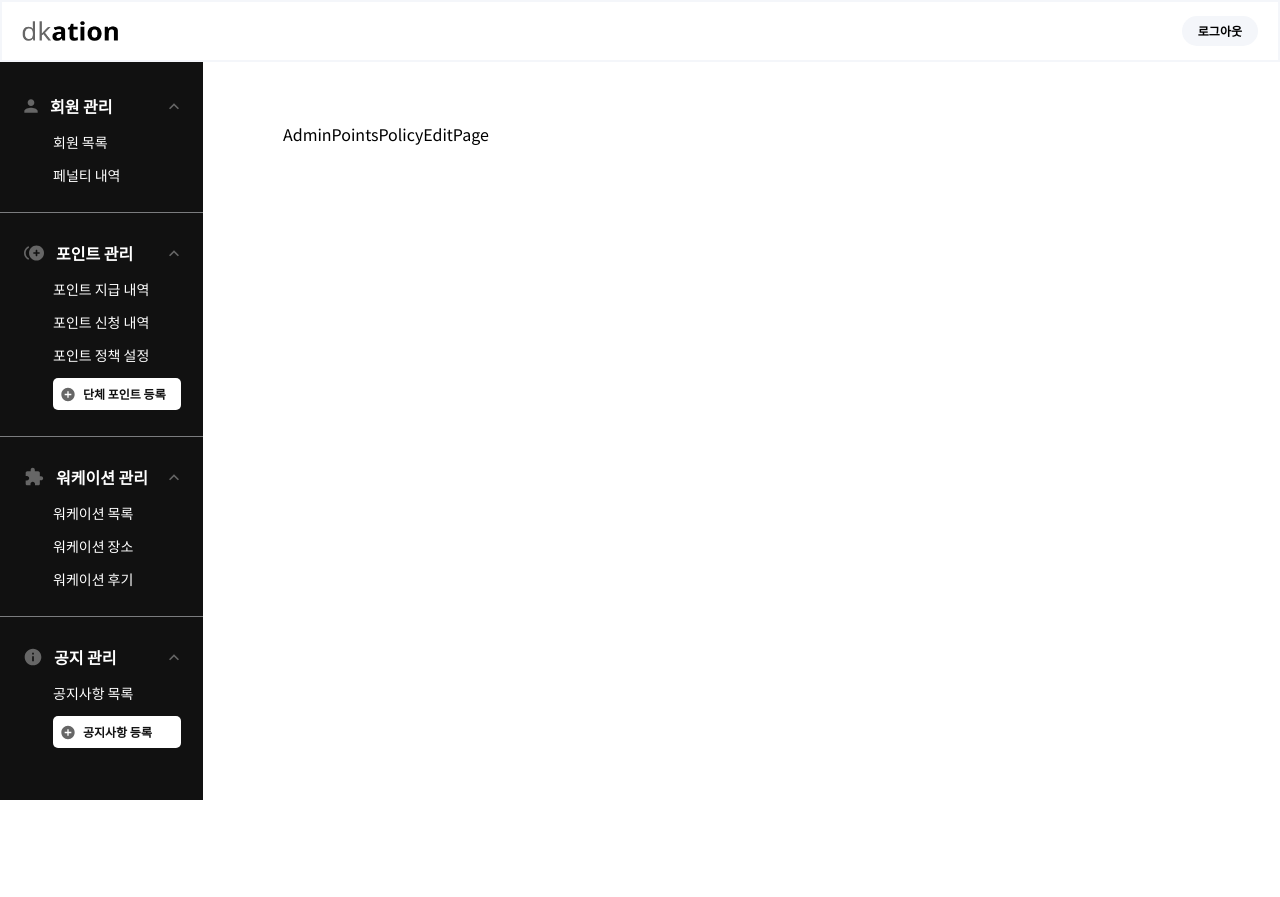
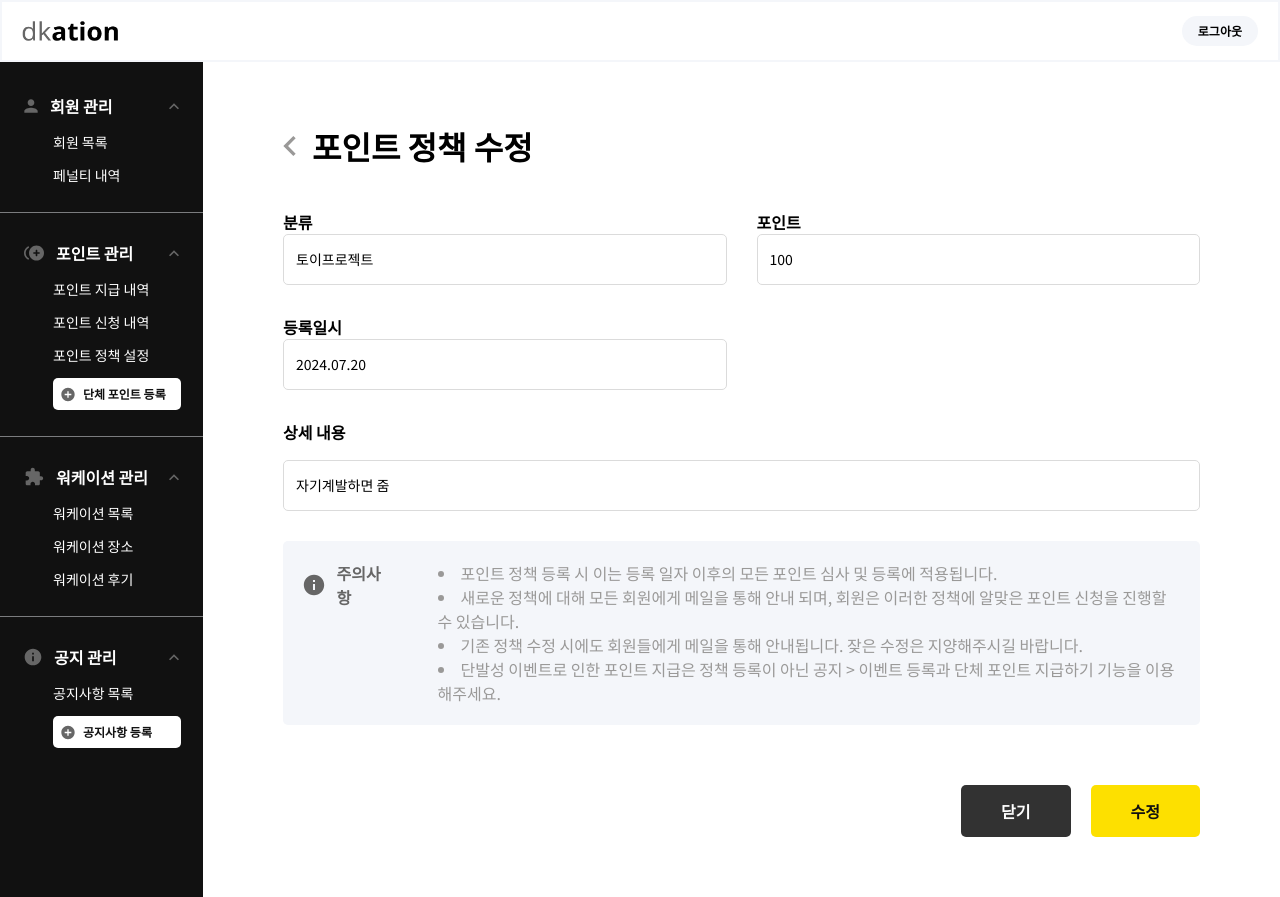
Before and after one commit to TEAM-MONGDOL/dkation-fe, a Next.js app: page /admin/points/policy/1/edit in a window 1280 px wide. Before the commit the page ends 800 px from the top, so only its background shows below. Built offline with nearby package versions, Linux system fonts and the light colour scheme.

Commit message:
feat: 포인트 정책 수정 페이지 구현

```diff
--- a/src/app/(route)/admin/points/policy/[id]/edit/page.tsx
+++ b/src/app/(route)/admin/points/policy/[id]/edit/page.tsx
@@ -1,7 +1,79 @@
-import React from 'react';
+'use client';
+
+import PointPolicyInfoModule from '@/_components/admin/points/modules/PointPolicyInfoModule';
+import ButtonAtom from '@/_components/common/atoms/ButtonAtom';
+import InputAreaAtom from '@/_components/common/atoms/InputAreaAtom';
+import InputModule from '@/_components/common/modules/InputModule';
+import TitleBarModule from '@/_components/common/modules/TitleBarModule';
+import dayjs from 'dayjs';
+import { useRouter } from 'next/navigation';
+
+const data = {
+  id: 1,
+  type: '토이프로젝트',
+  score: 100,
+  content: '자기계발하면 줌',
+  createdAt: '2024-07-20',
+};
 
 const AdminPointsPolicyEditPage = () => {
-  return <div>AdminPointsPolicyEditPage</div>;
+  const router = useRouter();
+
+  return (
+    <div className="w-full flex flex-col gap-y-10 overflow-y-auto">
+      <TitleBarModule title="포인트 정책 수정" type="LEFT" />
+      <section className="w-full flex flex-col gap-y-[60px]">
+        <div className="w-full flex flex-col gap-y-[30px]">
+          <div className="w-full flex gap-x-[30px] items-center">
+            <div className="flex-1">
+              {/* TODO : InputModuel에 value 사용법 수정 필요 */}
+              <InputModule subtitle="분류" value={data.type} />
+            </div>
+            <div className="flex-1">
+              <InputModule
+                subtitle="포인트"
+                value={data.score.toLocaleString()}
+              />
+            </div>
+          </div>
+          <div className="w-full flex gap-x-[30px] items-center">
+            <div className="flex-1">
+              {/* TODO : ReadOnly 및 background 필요 */}
+              <InputModule
+                subtitle="등록일시"
+                value={dayjs(data.createdAt).format('YYYY.MM.DD')}
+              />
+            </div>
+            <div className="flex-1" />
+          </div>
+          <div className="w-full flex flex-col gap-y-4">
+            <h3 className="font-bold">상세 내용</h3>
+            {/* TODO : 높이조절 필요 */}
+            <InputAreaAtom value={data.content} />
+          </div>
+          <PointPolicyInfoModule />
+        </div>
+        <div className="w-full flex items-center justify-end gap-x-5">
+          <ButtonAtom
+            buttonType="dark"
+            onClick={() => {
+              router.push(`/admin/points/policy/${data.id}`);
+            }}
+          >
+            닫기
+          </ButtonAtom>
+          <ButtonAtom
+            buttonType="yellow"
+            onClick={() => {
+              router.push(`/admin/points/policy/${data.id}/edit`);
+            }}
+          >
+            수정
+          </ButtonAtom>
+        </div>
+      </section>
+    </div>
+  );
 };
 
 export default AdminPointsPolicyEditPage;
```
